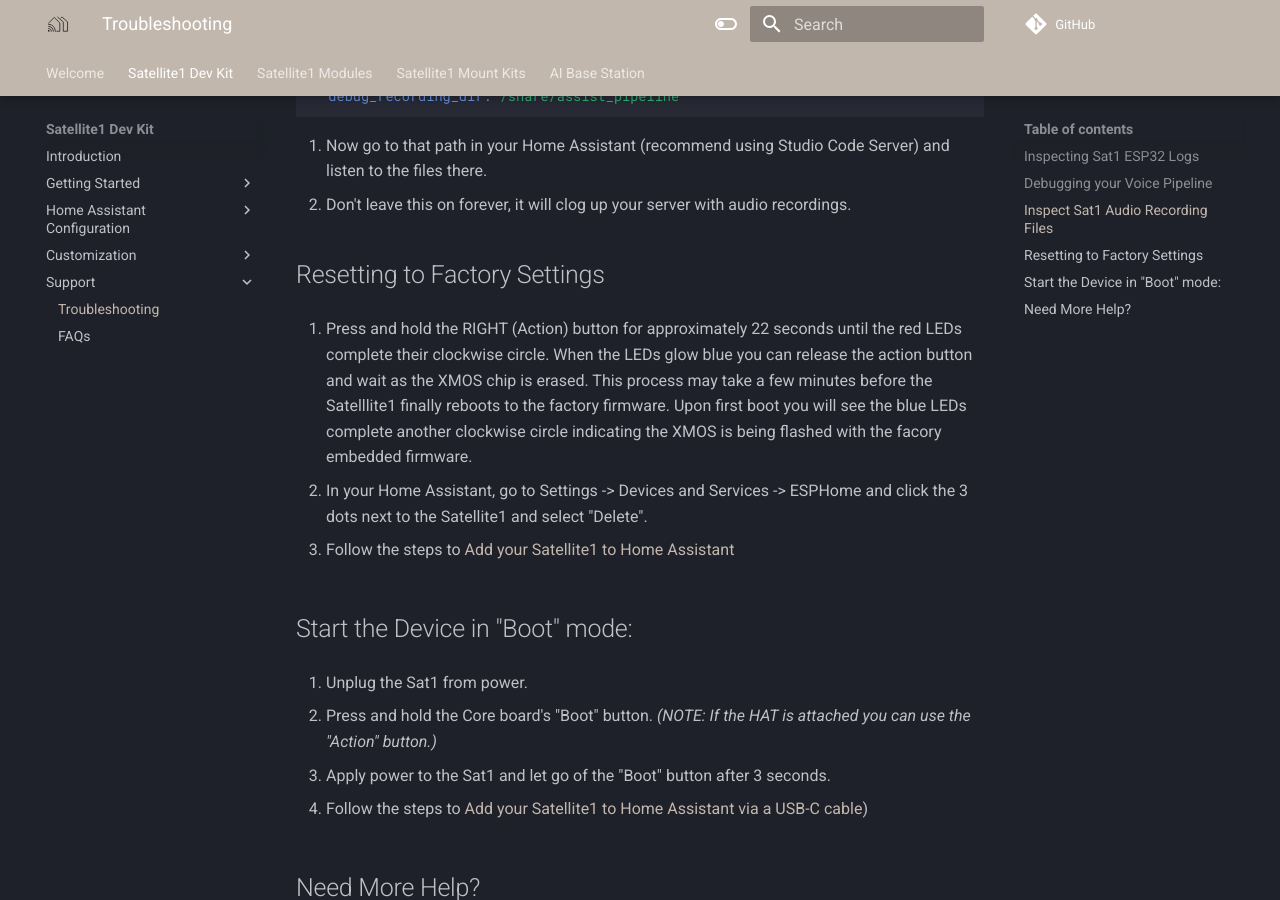
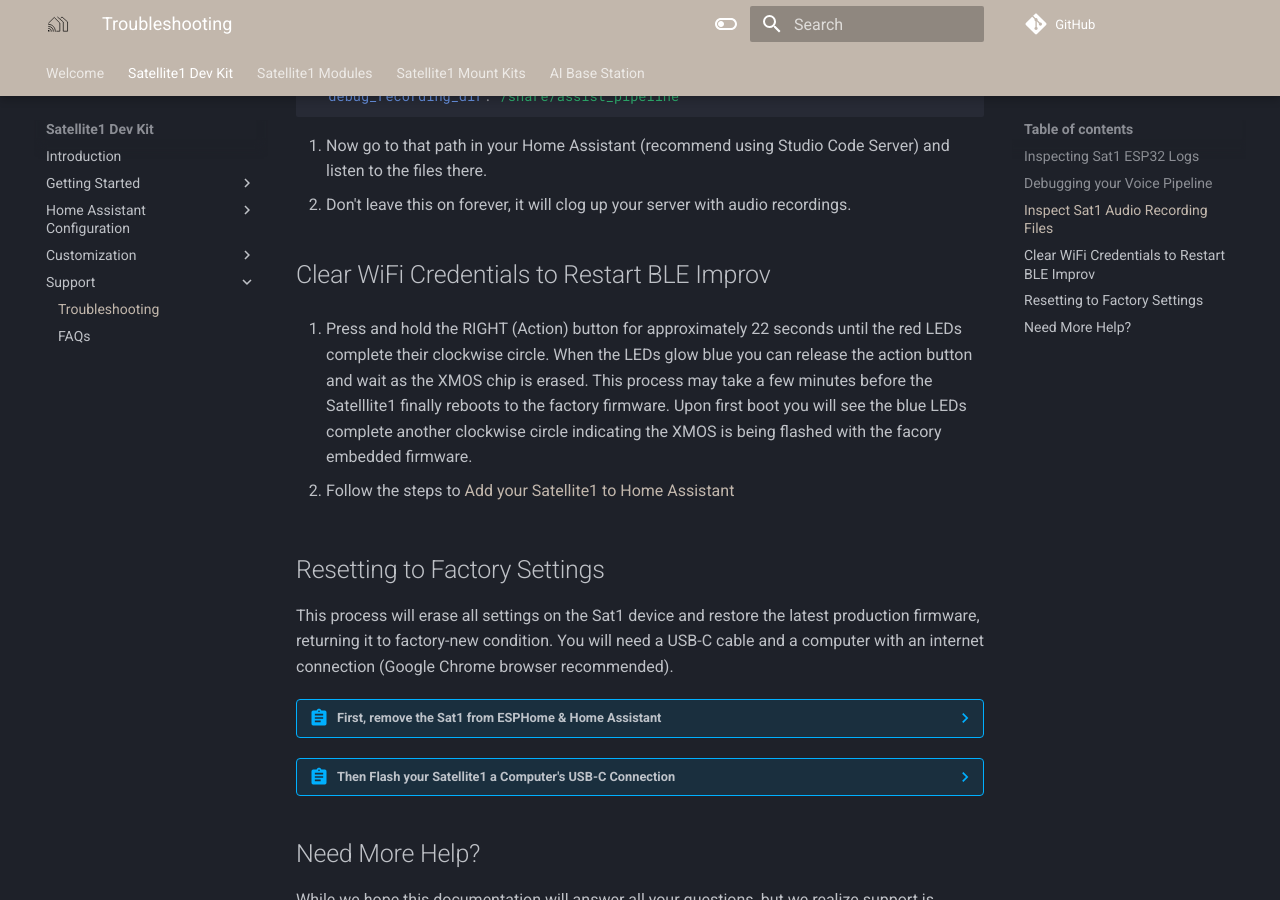
Before and after one commit to FutureProofHomes/Documentation, an MkDocs documentation site: the page built from docs/satellite1-troubleshooting.md, in a window 1280 px wide and 900 px high, scrolled down 2192 px. Built offline with MkDocs 1.6.1 and Material for MkDocs 9.7.7, drawn with Linux system fonts in a browser that asks for light colours; comment, search, counter and statistics services are not loaded.

Commit message:
Updating Factory Reset Instructions & Wake Word Instruction

```diff
--- a/docs/satellite1-troubleshooting.md
+++ b/docs/satellite1-troubleshooting.md
@@ -52,24 +52,36 @@
 3. Don't leave this on forever, it will clog up your server with audio recordings.
 
 
-## Resetting to Factory Settings
+## Clear WiFi Credentials to Restart BLE Improv
 
 1. Press and hold the RIGHT (Action) button for approximately 22 seconds until the red LEDs complete their clockwise circle.  When the LEDs glow blue you can release the action button and wait as the XMOS chip is erased.  This process may take a few minutes before the Satelllite1 finally reboots to the factory firmware.  Upon first boot you will see the blue LEDs complete another clockwise circle indicating the XMOS is being flashed with the facory embedded firmware.
 
-2. In your Home Assistant, go to Settings -> Devices and Services -> ESPHome and click the 3 dots next to the Satellite1 and select "Delete".
-
-3. Follow the steps to [Add your Satellite1 to Home Assistant](satellite1-connecting-to-ha.md)
+2. Follow the steps to [Add your Satellite1 to Home Assistant](satellite1-connecting-to-ha.md)
 
 
-## Start the Device in "Boot" mode:
+## Resetting to Factory Settings
+This process will erase all settings on the Sat1 device and restore the latest production firmware, returning it to factory-new condition. You will need a USB-C cable and a computer with an internet connection (Google Chrome browser recommended).
 
-1. Unplug the Sat1 from power.
+??? abstract "First, remove the Sat1 from ESPHome & Home Assistant"
 
-2. Press and hold the Core board's "Boot" button.  <i>(NOTE: If the HAT is attached you can use the "Action" button.)</i>
+    1. In your Home Assistant, go to Settings -> Devices and Services -> ESPHome and click the 3 dots next to the Satellite1 and select "Delete".
+    ![Delete ESPHome ESPHome](/assets/delete_sat1_esp_device.png){ width="100%" }
+    2. If you "Took Control" of the Sat1 in your ESP Home Device Builder then go to Settings -> Add-Ons -> ESPHome Device Builder and open the Web UI to click the 3 dots next to the Satellite1 and select "Delete".
+    ![Remove from ESPHome Builder](/assets/delete_sat1_from_esp_builder.png){ width="100%" }
 
-3. Apply power to the Sat1 and let go of the "Boot" button after 3 seconds.
 
-4. Follow the steps to [Add your Satellite1 to Home Assistant via a USB-C cable](satellite1-connecting-to-ha.md))
+??? abstract "Then Flash your Satellite1 a Computer's USB-C Connection"
+
+    1. Unplug the Sat1 from power.
+
+    2. Press and the HAT's "Action" button OR the CORE's "Boot" button.
+    ![CORE BOOT Button](/assets/boot_reset_button.jpg){ width="100%" }
+    ![HAT BOOT Button](/assets/right_action_button.jpg){ width="100%" }
+
+    3. While holding down the "Boot" button, plug the Sat1's "ESP32/CORE" connection into your computers USB-C port.  Let go of the "Boot" button after 3 seconds.
+    ![ESP32 Power & Data Port](/assets/sat1_inputs_and_outputs.jpg){ width="100%" }
+
+    4. Follow these steps to [Add your Satellite1 to Home Assistant via a USB-C cable](satellite1-connecting-to-ha.md))
 
 ## Need More Help?
 
```
Also changed, not shown: docs/satellite1-assembly.md (+1 -0 lines), docs/satellite1-faqs.md (+8 -8 lines), docs/satellite1-set-up-voice-control.md (+1 -1 lines), docs/assets/boot_reset_button.jpg (added), docs/assets/delete_sat1_esp_device.png (added), docs/assets/delete_sat1_from_esp_builder.png (added), docs/assets/right_action_button.jpg (added), docs/assets/sat1_inputs_and_outputs.jpg (added).
